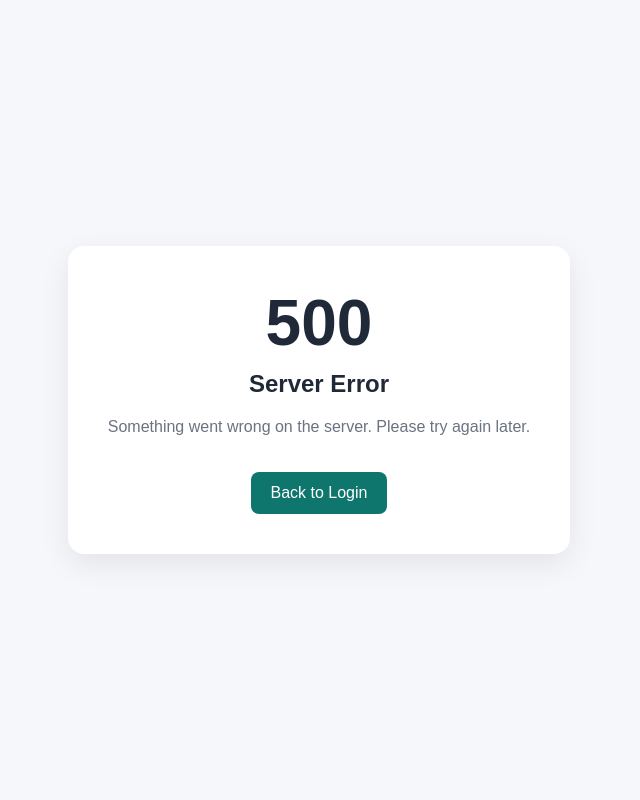
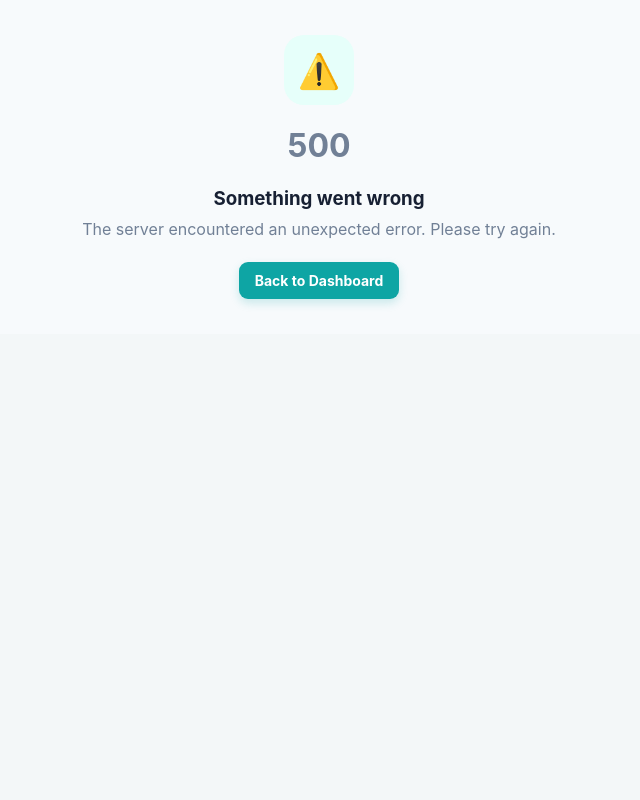
Before and after one commit to gmmuhammad002-cyber/pharmacy-management-system, a Flask app: template templates/500.html in a window 1280 px wide. Shown: the whole page, without its empty margins (321-961 px from the left). Run offline with Flask 3, Linux system fonts and the light colour scheme; the template is opened without the code that fills it, so the values that code supplies are empty; some libraries are stand-ins or nearby versions.

Commit message:
Fix sales JSON serialization and error page

```diff
--- a/templates/500.html
+++ b/templates/500.html
@@ -3,66 +3,39 @@
 <head>
     <meta charset="UTF-8">
     <meta name="viewport" content="width=device-width, initial-scale=1.0">
-    <title>Server Error</title>
+    <title>Server Error | Pharmacy Care</title>
 
-    <style>
-        body {
-            margin: 0;
-            font-family: Arial, sans-serif;
-            background: #f5f7fa;
-            display: flex;
-            align-items: center;
-            justify-content: center;
-            min-height: 100vh;
-            color: #1f2937;
-        }
-
-        .error-box {
-            background: white;
-            padding: 40px;
-            border-radius: 16px;
-            text-align: center;
-            box-shadow: 0 10px 30px rgba(0,0,0,0.08);
-            max-width: 500px;
-        }
-
-        h1 {
-            font-size: 64px;
-            margin: 0;
-        }
-
-        h2 {
-            margin-top: 10px;
-        }
-
-        p {
-            color: #6b7280;
-        }
-
-        a {
-            display: inline-block;
-            margin-top: 20px;
-            padding: 12px 20px;
-            background: #0f766e;
-            color: white;
-            text-decoration: none;
-            border-radius: 8px;
-        }
-    </style>
+    <link
+        rel="stylesheet"
+        href="{{ url_for('static', filename='style.css') }}"
+    >
 </head>
 
 <body>
 
-<div class="error-box">
-    <h1>500</h1>
-    <h2>Server Error</h2>
-    <p>
-        Something went wrong on the server.
-        Please try again later.
-    </p>
+    <div class="empty-state">
 
-    <a href="/login">Back to Login</a>
-</div>
+        <div class="empty-icon">
+            ⚠️
+        </div>
+
+        <h1>500</h1>
+
+        <h3>Something went wrong</h3>
+
+        <p>
+            The server encountered an unexpected error.
+            Please try again.
+        </p>
+
+        <a
+            href="{{ url_for('index') }}"
+            class="btn btn-primary"
+        >
+            Back to Dashboard
+        </a>
+
+    </div>
 
 </body>
 </html>
```
